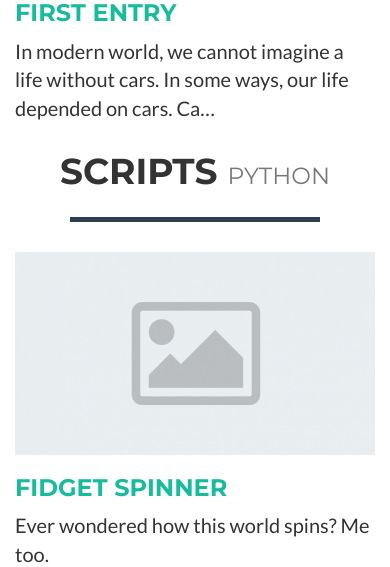
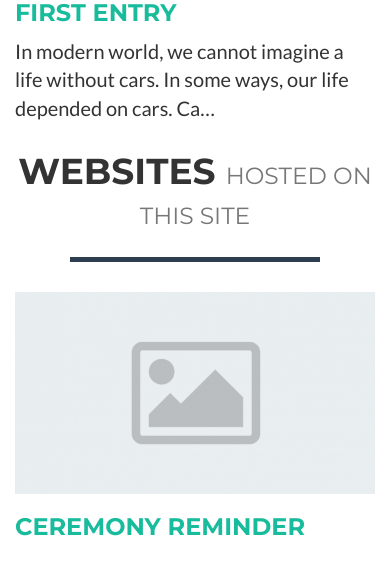
Before and after one commit to alikhundmiri/mera_personal, a Django app: page /work/ in a window 390 px wide. Shown: the part 1053-1620 px from the top of the page. Run offline with Django 3.2, Linux system fonts and the light colour scheme; data comes from the database, SQL or seed files in the repository; both versions use the stored data as it was after the commit; some libraries are stand-ins or nearby versions; grey boxes are pictures that could not be loaded.

Commit message:
added favicon, and a new page for projects hosted on this website

```diff
--- a/first/models.py
+++ b/first/models.py
@@ -25,6 +25,19 @@ PURPOSE = (
     (3, "Contract"),
 )
 
+STAGES = (
+    (1, "Idea"),
+    (2, "Development"),
+    (3, "Debugging"),
+    (4, "Test Users"),
+    (5, "Alpha"),
+    (6, "Beta"),
+    (7, "Production"),
+    (8, "User Acusition"),
+    (9, "Revenue Source"),
+    (10, "Breakpoint"),
+
+)
 
 class PostManager(models.Manager):
     def website(self, *args, **kwargs):
@@ -39,10 +52,15 @@ class PostManager(models.Manager):
     def python(self, *args, **kwargs):
         return super(PostManager, self).filter(type_work=4)
 
+class PostManager_hosted(models.Manager):
+    def website(self, *args, **kwargs):
+        return super(PostManager_hosted, self).filter(type_work=1)
 
 def upload_location(mywork, filename):
     return "%s/%s/%s" % (mywork.appName, mywork.type_work, filename)
 
+def upload_location_hosted(hosted_projects, filename):
+    return "%s/%s/%s" % (hosted_projects.appName, hosted_projects.type_work, filename)
 
 class mywork(models.Model):
     appName = "Projects"
@@ -82,6 +100,56 @@ class mywork(models.Model):
 
     class Meta:
         ordering = ["-timestamp", "-updated"]
+        verbose_name = "Work Portfolio"
+        verbose_name_plural = "Work Portfolio"
+
+
+
+#####################   P R O J E C T S    H O S T E D    O N    M Y   W E B S I T E   #########################
+
+class hosted_projects(models.Model):
+    appName = "hosted"
+    title = models.CharField(max_length=120)
+    slug = models.SlugField(unique=True, blank=True, null=True)
+
+    image = models.ImageField(
+        upload_to=upload_location_hosted,
+        null=True,
+        blank=True,
+        height_field="height_field",
+        width_field="width_field",
+    )
+    height_field = models.IntegerField(default=0)
+    width_field = models.IntegerField(default=0)
+
+    type_work = models.IntegerField(choices=TYPES)
+    role = models.IntegerField(choices=ROLE)
+    purpose = models.IntegerField(choices=PURPOSE)
+
+    project_stage = models.IntegerField(choices=STAGES)
+
+    detail = models.TextField(blank=True, null=True, default="")
+    youtube = models.TextField(blank=True, null=True, default="")
+    item_url = models.TextField(blank=True, null=True, default="")
+
+    created = models.DateField(auto_now=False, auto_now_add=False)
+
+    updated = models.DateTimeField(auto_now=True, auto_now_add=False)
+    timestamp = models.DateTimeField(auto_now=False, auto_now_add=True)
+
+    objects_hosted = PostManager_hosted()
+
+    def __str__(self):
+        return self.title
+
+    def get_absolute_url(self):
+        return reverse("work:hosted", kwargs={"slug": self.slug})
+
+    class Meta:
+        ordering = ["-timestamp", "-updated"]
+        verbose_name = "Hosted Website"
+        verbose_name_plural = "Hosted Websites"
+
 
 
 def create_slug(instance, new_slug=None):
@@ -102,3 +170,24 @@ def pre_save_post_receiver(sender, instance, *args, **kwargs):
 
 
 pre_save.connect(pre_save_post_receiver, sender=mywork)
+
+##############################################################################################
+
+def create_slug_2(instance, new_slug=None):
+    slug = slugify(instance.title)
+    if new_slug is not None:
+        slug = new_slug
+    qs = hosted_projects.objects_hosted.filter(slug=slug).order_by("-id")
+    exists = qs.exists()
+    if exists:
+        new_slug = "%s-%s" % (slug, qs.first().id)
+        return create_slug(instance, new_slug=new_slug)
+    return slug
+
+
+def pre_save_post_receiver_2(sender, instance, *args, **kwargs):
+    if not instance.slug:
+        instance.slug = create_slug_2(instance)
+
+
+pre_save.connect(pre_save_post_receiver_2, sender=hosted_projects)
--- a/first/templates/first/first_list.html
+++ b/first/templates/first/first_list.html
@@ -55,7 +55,7 @@
                             {% if item2.image %}
                                 <img class="img-responsive" src="{{ item2.image.url }}" alt="">
                             {% else %}
-                                <img class="img-responsive" src="{% static 'images/default_1.png' %}" alt="{{ item.title }}">
+                                <img class="img-responsive" src="{% static 'images/default_1.png' %}" alt="{{ item2.title }}">
                             {% endif %}
                         </a>
                         <h3>
@@ -83,13 +83,41 @@
                             {% if item3.image %}
                                 <img class="img-responsive" src="{{ item3.image.url }}" alt="">
                             {% else %}
-                                <img class="img-responsive" src="{% static 'images/default_1.png' %}" alt="{{ item.title }}">
+                                <img class="img-responsive" src="{% static 'images/default_1.png' %}" alt="{{ item3.title }}">
                             {% endif %}
                         </a>
                         <h3>
                             <a href="{{ item3.get_absolute_url }}">{{ item3.title }}</a>
                         </h3>
                         <p>{{ item3.detail|truncatechars:100 }}</p>
+                    </div>
+                {% endfor %}
+            </div>
+        {% endif %}
+
+        {% if websites_hosted %}
+            <div class="row">
+                <div class="col-lg-12 text-center">
+                    <h1 class="">Websites
+                        <small>Hosted on this site</small>
+                    </h1>
+                    <hr class="star-primary">
+                </div>
+            </div>
+            <div class="row">
+                {% for item4 in websites_hosted %}
+                    <div class="col-md-4 portfolio-item">
+                        <a href="{{ item4.get_absolute_url }}">
+                            {% if item4.image %}
+                                <img class="img-responsive" src="{{ item4.image.url }}" alt="">
+                            {% else %}
+                                <img class="img-responsive" src="{% static 'images/default_1.png' %}" alt="{{ item4.title }}">
+                            {% endif %}
+                        </a>
+                        <h3>
+                            <a href="{{ item4.get_absolute_url }}">{{ item4.title }}</a>
+                        </h3>
+                        <p>{{ item4.detail|truncatechars:100 }}</p>
                     </div>
                 {% endfor %}
             </div>
@@ -105,19 +133,19 @@
                 </div>
             </div>
             <div class="row">
-                {% for item3 in python %}
+                {% for item5 in python %}
                     <div class="col-md-4 portfolio-item">
-                        <a href="{{ item3.get_absolute_url }}">
-                            {% if item3.image %}
-                                <img class="img-responsive" src="{{ item3.image.url }}" alt="">
+                        <a href="{{ item5.get_absolute_url }}">
+                            {% if item5.image %}
+                                <img class="img-responsive" src="{{ item5.image.url }}" alt="">
                             {% else %}
-                                <img class="img-responsive" src="{% static 'images/default_1.png' %}" alt="{{ item.title }}">
+                                <img class="img-responsive" src="{% static 'images/default_1.png' %}" alt="{{ item5.title }}">
                             {% endif %}
                         </a>
                         <h3>
-                            <a href="{{ item3.get_absolute_url }}">{{ item3.title }}</a>
+                            <a href="{{ item5.get_absolute_url }}">{{ item5.title }}</a>
                         </h3>
-                        <p>{{ item3.detail|truncatechars:100 }}</p>
+                        <p>{{ item5.detail|truncatechars:100 }}</p>
                     </div>
                 {% endfor %}
             </div>
--- a/first/urls.py
+++ b/first/urls.py
@@ -4,9 +4,11 @@ from django.contrib import admin
 from .views import (
     first_list,
     first_detail,
+    hosted_detail,
 )
 
 urlpatterns = [
     url(r'^$', first_list, name='list'),
     url(r'^(?P<slug>[\w-]+)/$', first_detail, name='detail'),
+    url(r'^(?P<slug>[\w-]+)/hosted$', hosted_detail, name='hosted'),
 ]
--- a/first/views.py
+++ b/first/views.py
@@ -1,23 +1,26 @@
 from django.shortcuts import render, get_object_or_404, redirect
 from django.utils import timezone
 
-from .models import  mywork
+from .models import  mywork, hosted_projects
 
 # Create your views here.
 def first_list(request):
     today = timezone.now().date()
-    list = mywork.objects.all()
+    list_ = mywork.objects.all()
     website_list = mywork.objects.website()
     android_list = mywork.objects.android()
     ios_list = mywork.objects.ios()
     python_list = mywork.objects.python()
+
+    website_hosted = hosted_projects.objects_hosted.website()
     context = {
         "nbar" : "work",
         "websites": website_list,
         "android_apps" : android_list,
         "ios_apps" : ios_list,
         "python" : python_list,
-        "list": list,
+        "websites_hosted": website_hosted,
+        "list": list_,
         "today": today,
     }
     return render(request, "first/first_list.html", context)
@@ -32,3 +35,14 @@ def first_detail(request, slug = None):
         "instance": instance,
     }
     return render(request, "first/first_detail.html", context)
+
+
+def hosted_detail(request, slug = None):
+    instance = get_object_or_404(hosted_projects, slug=slug)
+
+    context = {
+        "nbar" : "work",
+        "type": instance.type_work,
+        "instance": instance,
+    }
+    return render(request, "first/first_hosted.html", context)
--- a/templates/base.html
+++ b/templates/base.html
@@ -10,6 +10,8 @@
     <meta name="description" content="Ali's online Portfolio">
     <meta name="author" content="Ali Khundmiri">
 
+    <link rel="shortcut icon" href="{% static 'images/favicon.ico' %}" type="image/x-icon">
+    <link rel="icon" href="{% static 'images/favicon.ico' %}" type="image/x-icon">
     <!-- You can use Open Graph tags to customize link previews.
     Learn more: https://developers.facebook.com/docs/sharing/webmasters -->
     <meta property="og:type"          content="website" />
--- a/website/urls.py
+++ b/website/urls.py
@@ -17,7 +17,10 @@ urlpatterns = [
     url(r'^dinner/', include('dinner.urls', namespace="dinner")),
     url(r'^resume/$', RedirectView.as_view(url='https://personal-website-ali-1.s3.amazonaws.com/static/download/pdf/Ali_resume.pdf'), name='resume'),
     url(r'^work/', include('first.urls', namespace="work")),
+    # Apps on Showcase
     url(r'^ceremony/', include('cereminder.urls', namespace="cereminder")),
+
+    # index page.
     url(r'^$', TemplateView.as_view(template_name='index.html'), name='home'),
 ]
 
```
Also changed, not shown: first/admin.py (+9 -1 lines), first/templates/first/first_hosted.html (added, +123 -0 lines), blogs/migrations/0030_auto_20170724_0823.py (added), db.sqlite3, first/migrations/0007_hosted_projects.py (added).
